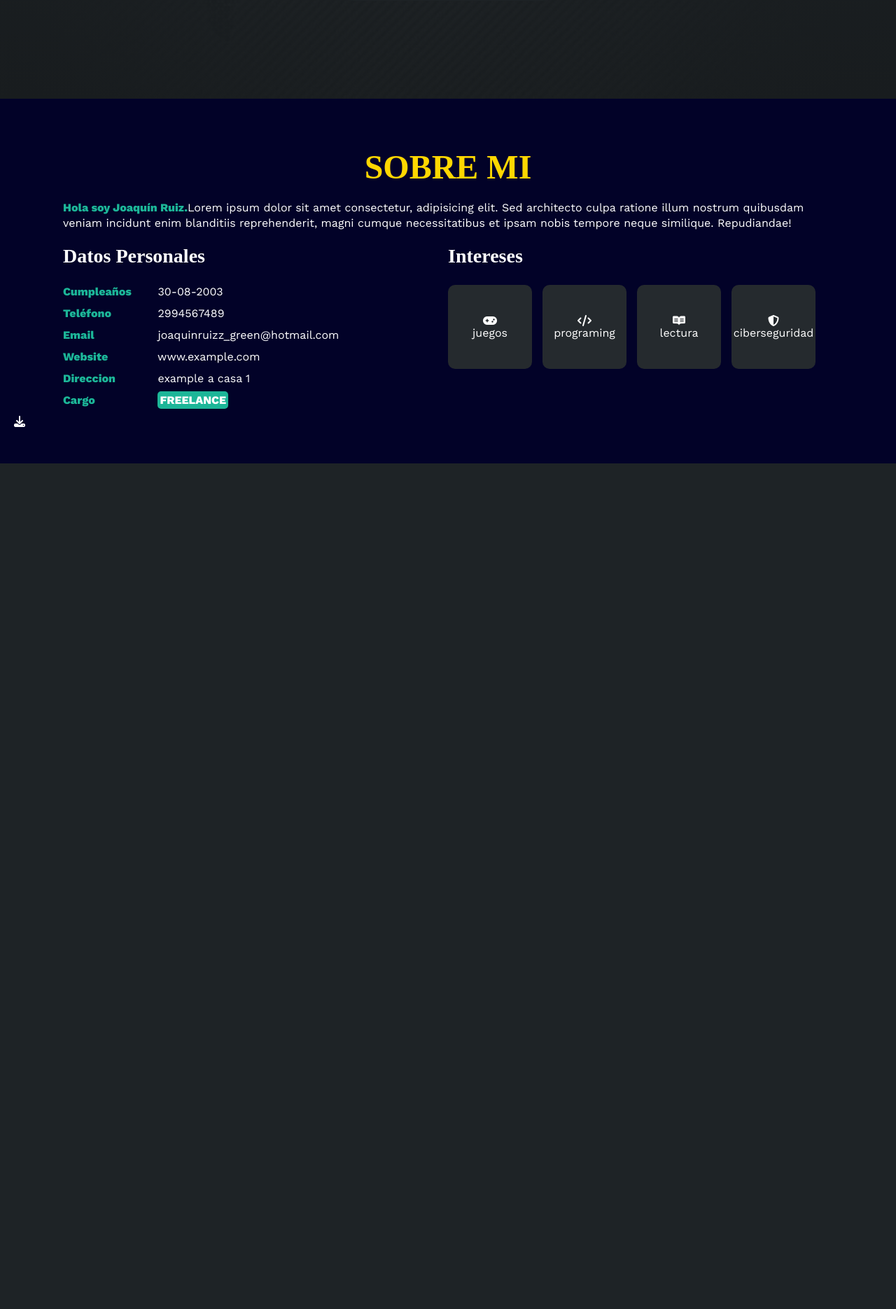
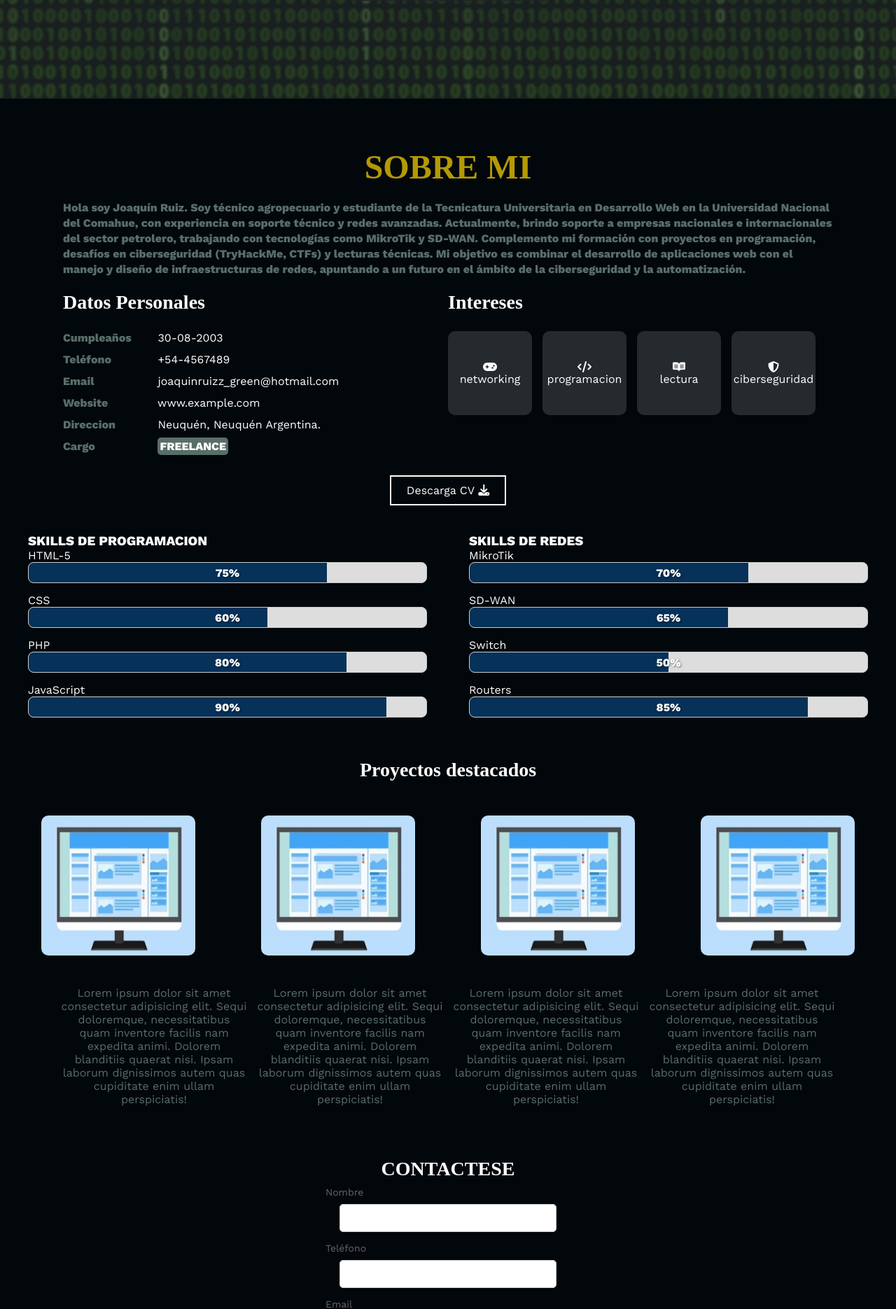
Before and after one commit to JRproyects/SimulacroPrimerParcial2025, a PHP site: page / in a window 1280 px wide. Shown: the part 659-2529 px from the top of the page at 70% size. Before the commit the page ends 1321 px from the top, so only its background shows below. Run offline with PHP 8.4, Linux system fonts and the light colour scheme; some libraries are stand-ins or nearby versions.

Commit message:
Carga de trabajos completo

```diff
--- a/sitioPersonal/index.html
+++ b/sitioPersonal/index.html
@@ -2,17 +2,19 @@
 <html lang="es">
 <head>
     <meta charset="UTF-8">
-    <meta name="viewport" content="width=device-width, initial-scale=1.0">
+    <meta name="viewport" content="width=device-width, initial-scale=1, maximum-scale=1, user-scalable=no">
     <link rel="stylesheet" href="https://cdnjs.cloudflare.com/ajax/libs/font-awesome/6.6.0/css/all.min.css" integrity="sha512-Kc323vGBEqzTmouAECnVceyQqyqdsSiqLQISBL29aUW4U/M7pSPA/gEUZQqv1cwx4OnYxTxve5UMg5GT6L4JJg==" crossorigin="anonymous" referrerpolicy="no-referrer" />
     <title>Document</title>
     <link rel="stylesheet" href="style.css">
+    <script src="index.js"></script> <!-- Conexión con JavaScript -->
+
 </head>
 <body>
     <!--menu encabezado-->
     <div class="contenedor-header" >
         <header>
             <div class="logo">
-                <a href="#">Joaquín</a>
+                <a href="#">JOAQUÍN</a>
             </div>
             <nav id="nav">
                 <ul>
@@ -38,9 +40,8 @@
         <h2>Tecnico en Desarrollo Web</h2>
         <div  class="redes">
             <a href="https://github.com/JRproyects"><i class="fa-brands fa-github"></i></a>
-            <a href="https://github.com/JRproyects"><i class="fa-brands fa-facebook"></i></a>
-            <a href="https://github.com/JRproyects" ><i class="fa-brands fa-twitter"></i></a>
-            <a href="https://www.linkedin.com/in/joaquin-ruiz-10a5672a1/" ><i class="fa-brands fa-linkedin"></i></a>
+            <a href="mailto:rj45redd@gmail.com?subject=Consulta%20sobre%20colaboración%20o%20proyecto&body=Hola,%20me%20gustaría%20contactarte%20para%20discutir%20una%20posible%20colaboración.%20Por%20favor,%20avísame%20si%20estás%20disponible%20para%20hablar.%20Gracias."><i class="fa-regular fa-envelope"></i></a>
+            <a href="www.linkedin.com/in/joaquin-ruiz-209145342"><i class="fa-brands fa-linkedin"></i></a>
         </div>
     </div>
 
@@ -50,7 +51,9 @@
 <section id="sobremi" class="sobremi">
     <div class="contenido-seccion" >
         <h2>SOBRE MI</h2>
-        <p><span>Hola soy Joaquín Ruiz.</span>Lorem ipsum dolor sit amet consectetur, adipisicing elit. Sed architecto culpa ratione illum nostrum quibusdam veniam incidunt enim blanditiis reprehenderit, magni cumque necessitatibus et ipsam nobis tempore neque similique. Repudiandae!</p>
+        <p><span>Hola soy Joaquín Ruiz. Soy técnico agropecuario y estudiante de la Tecnicatura Universitaria en Desarrollo Web en la Universidad Nacional del Comahue, con experiencia en soporte técnico y redes avanzadas. Actualmente, brindo soporte a empresas nacionales e internacionales del sector petrolero, trabajando con tecnologías como MikroTik y SD-WAN.
+
+            Complemento mi formación con proyectos en programación, desafíos en ciberseguridad (TryHackMe, CTFs) y lecturas técnicas. Mi objetivo es combinar el desarrollo de aplicaciones web con el manejo y diseño de infraestructuras de redes, apuntando a un futuro en el ámbito de la ciberseguridad y la automatización.</p>
     <div class="fila">
         <!--DATOS PERSONALES-->
         <div class="col">
@@ -62,7 +65,7 @@
                 </li>
                 <li>
                     <strong>Teléfono</strong>
-                    2994567489
+                    +54-4567489
                 </li>
                 <li>
                     <strong>Email</strong>
@@ -74,7 +77,7 @@
                 </li>
                 <li>
                     <strong>Direccion</strong>
-                example a casa 1
+                Neuquén, Neuquén Argentina.
             </li>
             <li>
                 <strong>Cargo</strong>
@@ -90,10 +93,10 @@
             <div class="contenedor-intereses">
                 <div class="interes">
                     <i class="fa-solid fa-gamepad"></i>
-                    <span>juegos</span>
+                    <span>networking</span>
                     </div>
                 <div class="interes"><i class="fa-solid fa-code"></i>
-                    <span>programing</span>
+                    <span>programacion</span>
                 </div>
                 <div class="interes"><i class="fa-brands fa-readme"></i>
                     <span>lectura</span></div>
@@ -108,11 +111,135 @@
          </div>
     </div>
     </div>
-    <div class="cv">
-            <i class="fa-solid fa-download"></i>
-            <link rel="stylesheet" href="img/JOAQUINRUIZ_CV.pdf">
+    <button>
+        Descarga CV <i class="fa-solid fa-download"></i>
+        <span class="overlay"></span>
+    </button>
+    <div class="skills-section">
+        <div class="col-1">
+          <h3>SKILLS DE PROGRAMACION</h3>
+          <span>HTML-5</span>
+          <div class="barra-skill">
+            <div class="progreso" data-percentage="75">
+              <span>75%</span>
+            </div>
+          </div>
+          <span>CSS</span>
+          <div class="barra-skill">
+            <div class="progreso" data-percentage="60">
+              <span>60%</span>
+            </div>
+          </div>
+          <span>PHP</span>
+          <div class="barra-skill">
+            <div class="progreso" data-percentage="80">
+              <span>80%</span>
+            </div>
+          </div>
+          <span>JavaScript</span>
+          <div class="barra-skill">
+            <div class="progreso" data-percentage="90">
+              <span>90%</span>
+            </div>
+          </div>
+        </div>
 
+        <div class="col-2">
+          <h3>SKILLS DE REDES</h3>
+          <span>MikroTik</span>
+          <div class="barra-skill">
+            <div class="progreso" data-percentage="70">
+              <span>70%</span>
+            </div>
+          </div>
+          <span>SD-WAN</span>
+          <div class="barra-skill">
+            <div class="progreso" data-percentage="65">
+              <span>65%</span>
+            </div>
+          </div>
+          <span>Switch</span>
+          <div class="barra-skill">
+            <div class="progreso" data-percentage="50">
+              <span>50%</span>
+            </div>
+          </div>
+          <span>Routers</span>
+          <div class="barra-skill">
+            <div class="progreso" data-percentage="85">
+              <span>85%</span>
+            </div>
+          </div>
+        </div>
     </div>
-</section>
-</body>
-</html>
+         <div class="proyectos">
+            <h3>Proyectos destacados</h3>
+            <div class="proyectos-realizados">
+                <button onclick="window.location.href='#'">
+                    <img src="img/Captura de pantalla_28-1-2025_134511_.jpeg" alt="Proyecto 1">
+                </button>
+                <button onclick="window.location.href='#'">
+                    <img src="img/Captura de pantalla_28-1-2025_134511_.jpeg" alt="Proyecto 2">
+                </button>
+                <button onclick="window.location.href='#'">
+                    <img src="img/Captura de pantalla_28-1-2025_134511_.jpeg" alt="Proyecto 3">
+                </button>
+                <button onclick="window.location.href='#'">
+                    <img src="img/Captura de pantalla_28-1-2025_134511_.jpeg" alt="Proyecto 4">
+                 </button>
+
+                <div class="sintesis">
+                    <span>
+                    Lorem ipsum dolor sit amet consectetur adipisicing elit. Sequi doloremque, necessitatibus quam inventore facilis nam expedita animi.
+                    Dolorem blanditiis quaerat nisi. Ipsam laborum dignissimos autem quas cupiditate enim ullam perspiciatis!
+                    </span>
+                </div>
+                <div class="sintesis">
+                    <span>
+                        Lorem ipsum dolor sit amet consectetur adipisicing elit. Sequi doloremque, necessitatibus quam inventore facilis nam expedita animi. Dolorem blanditiis quaerat nisi. Ipsam laborum dignissimos autem quas cupiditate enim ullam perspiciatis!
+                    </span>
+                </div>
+
+                 <div class="sintesis">
+                    <span>
+                    Lorem ipsum dolor sit amet consectetur adipisicing elit. Sequi doloremque, necessitatibus quam inventore facilis nam expedita animi. Dolorem blanditiis quaerat  nisi. Ipsam laborum dignissimos autem quas cupiditate enim ullam perspiciatis!
+                    </span>
+                </div>
+                 <div class="sintesis">
+                     <span>
+                    Lorem ipsum dolor sit amet consectetur adipisicing elit. Sequi doloremque, necessitatibus quam inventore facilis nam expedita animi. Dolorem blanditiis quaerat nisi. Ipsam laborum dignissimos autem quas cupiditate enim ullam perspiciatis!
+                    </span>
+                </div>
+
+
+
+            </div>
+
+            <div class="contacto">
+                <h3>CONTACTESE</h3>
+                <div class="campo">
+                    <span>Nombre</span>
+                    <input type="text" id="nombre">
+                </div>
+                <div class="campo">
+                    <span>Teléfono</span>
+                    <input type="text" id="telefono">
+                </div>
+                <div class="campo">
+                    <span>Email</span>
+                    <input type="email" id="email">
+                </div>
+                <div class="campo">
+                    <span>Mensaje</span>
+                    <textarea id="mensaje"></textarea>
+                </div>
+
+                <div class="contacto-boton" onclick="enviarMensaje()">
+                    <span id="boton-texto">Enviar mensaje</span>
+                </div>
+            </div>
+
+
+            </div>
+        </div>
+    </div>
--- /dev/null
+++ b/sitioPersonal/index.js
@@ -0,0 +1,28 @@
+document.addEventListener("DOMContentLoaded", () => {
+    const progressBars = document.querySelectorAll(".progreso");
+
+    progressBars.forEach(bar => {
+      const percentage = bar.getAttribute("data-percentage");
+      bar.style.width = `${percentage}%`;
+      bar.querySelector("span").textContent = `${percentage}%`;
+    });
+  });
+
+  function enviarMensaje() {
+    const botonTexto = document.getElementById("boton-texto");
+
+    // Cambiar el texto a "Enviando..."
+    botonTexto.textContent = "Enviando...";
+
+    // Simular un retraso de envío (ej: 2 segundos)
+    setTimeout(() => {
+        // Limpiar los campos
+        document.getElementById("nombre").value = "";
+        document.getElementById("telefono").value = "";
+        document.getElementById("email").value = "";
+        document.getElementById("mensaje").value = "";
+
+        // Restaurar el texto original del botón
+        botonTexto.textContent = "Enviar mensaje";
+    }, 2000);
+}
--- a/sitioPersonal/style.css
+++ b/sitioPersonal/style.css
@@ -29,7 +29,7 @@ html{
 .contenedor-header header .logo a{
     font-family: 'Righteous';
     font-size: 36px;
-    color: #1cb697;
+    color: #586e68;
     text-decoration: none;
 
 }
@@ -49,10 +49,10 @@ html{
 
 }
 .contenedor-header header nav ul li a:hover{
-    color: #15d6b0;
+    color: #063159;
 }
 .nav-responsive{
-    background-color: #1cb697;
+    background-color: #586e68;
     color: #fff;
     padding: 5px 10px;
     border-radius: 5px;
@@ -62,7 +62,7 @@ html{
 }
 /*seccion INICIO*/
 .inicio{
-    background: linear-gradient(to top, rgba(30,35,38,.8), rgba(30,35,38,1)),url(img/fondo.jpg);
+    background: linear-gradient(to top, rgba(30,35,38,.8), rgba(30,35,38,1)),url(img/matrix.gif);
     background-size: cover;
     height:100vh;
     color: #fff;
@@ -80,7 +80,7 @@ html{
 }
 .inicio .contenido-banner img{
     margin-top:40px ;
-    border: 10px solid  #1cb698;
+    border: 5px solid  #586e68;
     display: block;
     width: 80%;
     margin: auto;
@@ -112,11 +112,11 @@ html{
 
 }
 .inicio .contenido-banner .redes a:hover{
-    background-color: #1cb698;
+    background-color: #586e68;
 }
 /*SOBRE MI*/
 .sobremi{
-    background-color: rgb(2, 2, 40);
+    background-color: rgb(2, 7, 11);
     color: #fff;
     padding: 50px 20px;
 }
@@ -126,7 +126,7 @@ html{
     margin: auto;
 }
 .sobremi h2{
-    color: gold;
+    color: rgb(180, 153, 3);
     font-size: 48px;
     font-family: 'Ringteous';
     text-align: center;
@@ -139,7 +139,7 @@ html{
     line-height: 22px;
 }
 .sobremi .contenido-seccion p span{
-    color: #1cb698;
+    color:  #586e68;
     font-weight: bold;
 }
 .sobremi .fila{
@@ -162,11 +162,11 @@ html{
 }
 .sobremi .fila .col ul li strong{
     display: inline-block;
-    color: #1cb698;
+    color: #586e68;
     width: 130px;
 }
 .sobremi .fila .col ul li span{
-    background-color: #1cb698;
+    background-color:  #586e68;
     padding: 3px;
     font-weight: bold;
     border-radius: 5px;
@@ -188,5 +188,215 @@ html{
     transition: 0.5s;
 }
 .sobremi .fila .col .contenedor-intereses .interes:hover{
-    background-color: #1cb698;
+    background-color: rgb(180, 153, 3);
 }
+.sobremi button{
+    cursor: pointer;
+    width: fit-content;
+    background-color:transparent;
+    border: 2px solid #fff;
+    margin: 20px auto;
+    display: block;
+    padding: 10px 22px;
+    font-size: 16px;
+    color: #fff;
+    position: relative;
+    z-index: 10;
+}
+.sobremi button .overlay{
+    position:absolute;
+    top: 0;
+    left: 0;
+    width: 0;
+    height: 100%;
+    background-color: rgb(180, 153, 3);
+    z-index: -1;
+    transition: 1s;
+}
+.sobremi button:hover .overlay{
+    width: 100%;
+}
+.skills-section {
+    display: flex;
+    justify-content: space-between;
+    gap: 20px; /* Espacio entre columnas */
+  }
+
+  .skills-section .col-1,
+  .skills-section .col-2 {
+    flex: 1; /* Ajusta el ancho automáticamente */
+  }
+
+  .col-1, .col-2 {
+    width: 50%; /* Cada una ocupa la mitad del contenedor */
+    padding: 20px; /* Espaciado interno opcional */
+    box-sizing: border-box; /* Evita que el padding afecte el ancho */
+}
+  .skills-section .barra-skill {
+    position: relative;
+    height: 30px;
+    width: 100%;
+    background-color: #ddd;
+    border-radius: 8px;
+    overflow: hidden;
+    border: 1px solid #ccc;
+    margin-bottom: 15px; /* Espaciado entre barras */
+  }
+
+  .skills-section .progreso {
+    height: 100%;
+    width: 0%;
+    background-color: #063159;
+    /* background-image: url('img/matrix.gif'); Cambia la ruta según la imagen */
+    background-size: cover;
+    transition: width 1s ease-in-out;
+  }
+
+  .skills-section .progreso span {
+    position: absolute;
+    top: 50%;
+    left: 50%;
+    transform: translate(-50%, -50%);
+    color: #fff;
+    font-weight: bold;
+    text-shadow: 1px 1px 3px rgba(0, 0, 0, 0.5);
+  }
+  .proyectos h3{
+    text-align: center;
+    padding: 24px;
+    font-size: 28px;
+    font-family: 'Ringteous';
+  }
+
+  .proyectos-realizados {
+    display: flex;
+    grid-template-columns: repeat(3, 1fr);
+    justify-content: center;  /* Centra los botones horizontalmente */
+    align-items: center;      /* Centra verticalmente (si es necesario) */
+    flex-wrap: wrap;          /* Permite que los botones pasen a la siguiente línea si es necesario */
+    gap: 15px;                /* Espacio entre botones */
+}
+
+.proyectos-realizados button {
+    background: none;
+    border: none;
+    cursor: pointer;
+    padding: 5px;
+}
+
+.proyectos-realizados button img {
+    width: 220px;  /* Ajusta el tamaño de la imagen */
+    height: 200px;
+    border-radius: 10px; /* Opcional: agrega bordes redondeados */
+    transition: transform 0.3s ease;
+}
+
+.proyectos-realizados button:hover img {
+    transform: scale(1.1); /* Efecto de zoom al pasar el mouse */
+}
+.proyectos .proyectos-realizados .sintesis{
+    text-align: left;
+    font-family: 'Ringteous';
+    color: #586e68;
+    justify-content: space-between;
+    max-width: 265px;   /*Limita el ancho del texto */
+    text-align: center;
+}
+
+/* Estilos generales */
+.contacto {
+    text-align: center;
+    margin-top: 50px;
+}
+
+/* Estilo de los campos */
+.campo {
+    margin-bottom: 30px;
+    position: relative;
+}
+
+/* Estilo de los inputs */
+.campo input{
+    width: 25%;
+    height: 40px;
+    padding: 10px;
+    margin-top: 10px; /* Espacio para el texto encima */
+    border: 1px solid #ccc;
+    border-radius: 5px;
+    box-sizing: border-box;
+}
+.campo textarea {
+    width: 25%;
+    height: 90px;
+    padding: 10px;
+    margin-top: 10px; /* Espacio para el texto encima */
+    border: 1px solid #ccc;
+    border-radius: 5px;
+    box-sizing: border-box;
+}
+
+/* Posicionamiento de los textos (span) */
+.campo span {
+    position: absolute;
+    top: -15px; /* Coloca el texto sobre el campo de entrada */
+    left: 445px;
+    font-size: 14px;
+    color: #666;
+    transition: opacity 0.3s ease-in-out;
+    pointer-events: none;
+}
+
+/* Cuando el campo está enfocado o tiene texto */
+.campo input:focus + .contacto-boton span,
+.campo textarea:focus + .contacto-boton span,
+.campo input:not(:placeholder-shown) + .contacto-boton span,
+.campo textarea:not(:placeholder-shown) + .contacto-boton span {
+    opacity: 1;
+}
+
+/* Estilo del botón */
+.contacto .contacto-boton {
+    position:absolute;
+    height: 50px;
+    width: 150px;
+    left: 530px;
+    overflow: hidden;
+    padding: 10px 20px;
+    background-color: #007BFF;
+    color: white;
+    border: none;
+    font-size: 16px;
+    cursor: pointer;
+    border-radius: 5px;
+    transition: background-color 0.3s;
+    margin-top: 10px;
+}
+
+.contacto .contacto-boton:hover {
+    background-color: #0056b3;
+}
+
+/* Animación del círculo */
+.contacto .contacto-boton::before {
+    content: '';
+    position: absolute;
+    top: 50%;
+    left: 50%;
+    width: 0;
+    height: 0;
+    background-color: rgba(255, 255, 255, 0.3);
+    border-radius: 50%;
+    transition: width 0.5s, height 0.5s, top 0.5s, left 0.5s;
+    transform: translate(-50%, -50%);
+    z-index: 0;
+}
+
+.contacto .contacto-boton:active::before {
+    width: 300%;
+    height: 300%;
+}
+
+.contacto .contacto-boton span {
+    position: relative;
+    z-index: 1;
+}
```
Also changed, not shown: sitioPersonal/notas portafolio.txt (added, +12 -0 lines), sitioPersonal/img/Captura de pantalla_28-1-2025_134511_.jpeg (added), sitioPersonal/img/images.jpeg (added), sitioPersonal/img/matrix.gif (added).
